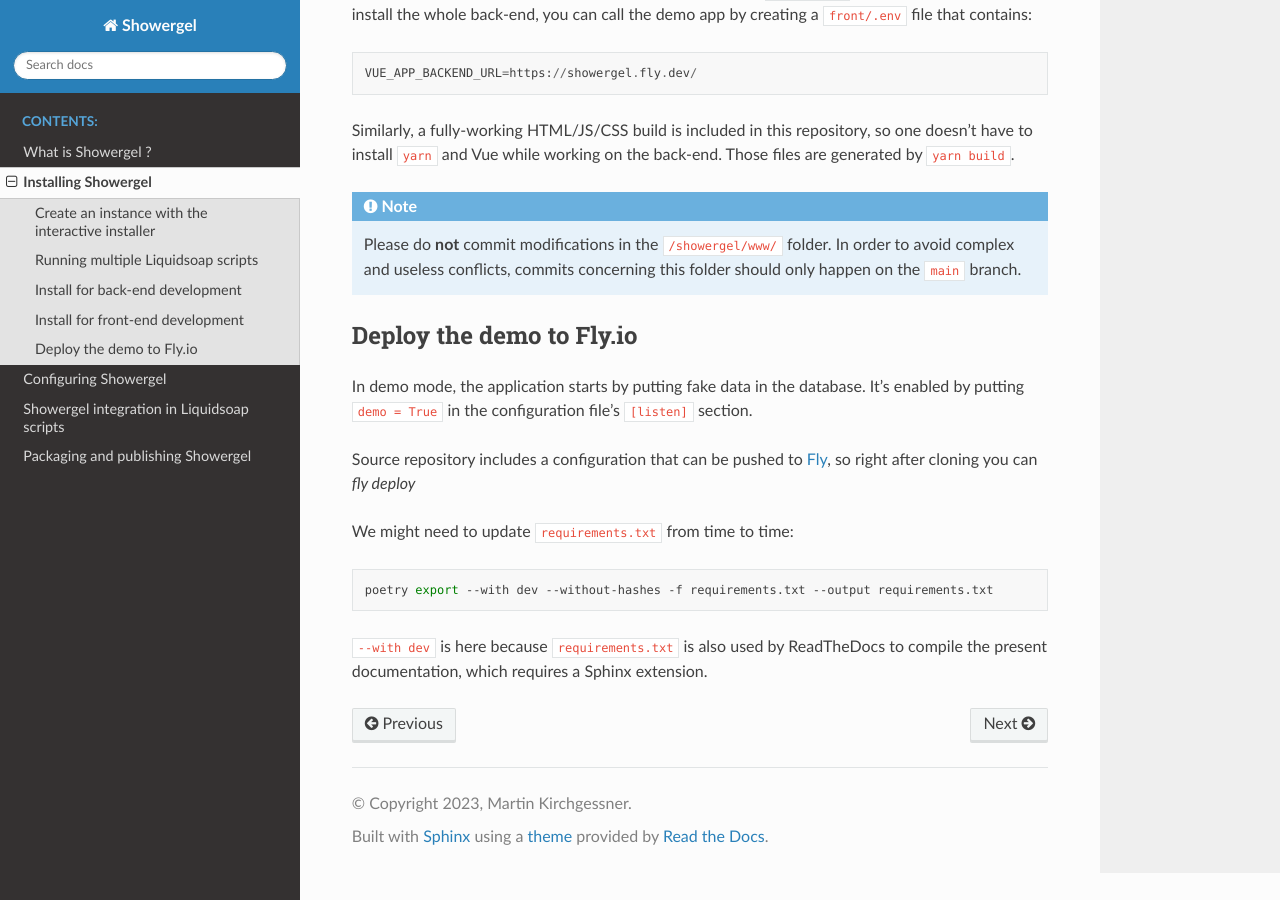
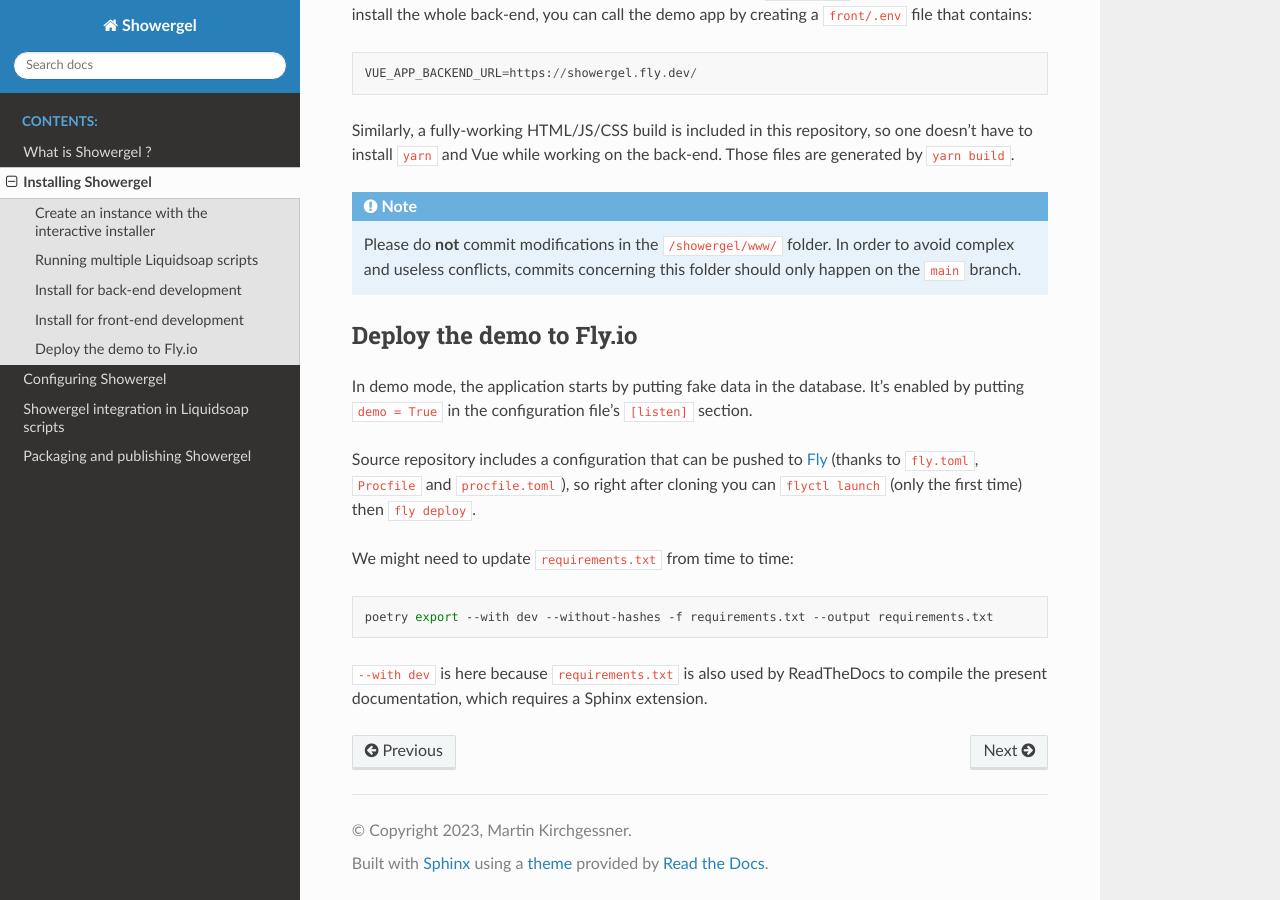
Before and after one commit to martinkirch/showergel, a Sphinx documentation site: the page built from docs/installing.rst, in a window 1280 px wide and 900 px high, scrolled down 2315 px. Built offline with Sphinx 7.4.7 and the Read the Docs theme 2.0.0, drawn with Linux system fonts in a browser that asks for light colours; pages that are not in the unit, such as notebooks, are missing from menus.

Commit message:
first correct deployment to Fly

```diff
--- a/docs/installing.rst
+++ b/docs/installing.rst
@@ -136,8 +136,9 @@ Deploy the demo to Fly.io
 In demo mode, the application starts by putting fake data in the database.
 It's enabled by putting ``demo = True`` in the configuration file's ``[listen]`` section.
 
-Source repository includes a configuration that can be pushed to Fly_,
-so right after cloning you can `fly deploy`
+Source repository includes a configuration that can be pushed to Fly_
+(thanks to ``fly.toml``, ``Procfile`` and ``procfile.toml``),
+so right after cloning you can ``flyctl launch`` (only the first time) then ``fly deploy``.
 
 We might need to update ``requirements.txt`` from time to time:
 
--- a/fly.toml
+++ b/fly.toml
@@ -6,7 +6,7 @@ kill_timeout = 5
 processes = []
 
 [build]
-  builder = "paketobuildpacks/builder:base"
+  builder = "paketobuildpacks/builder:full"
 
 [env]
   PORT = "8080"
```
